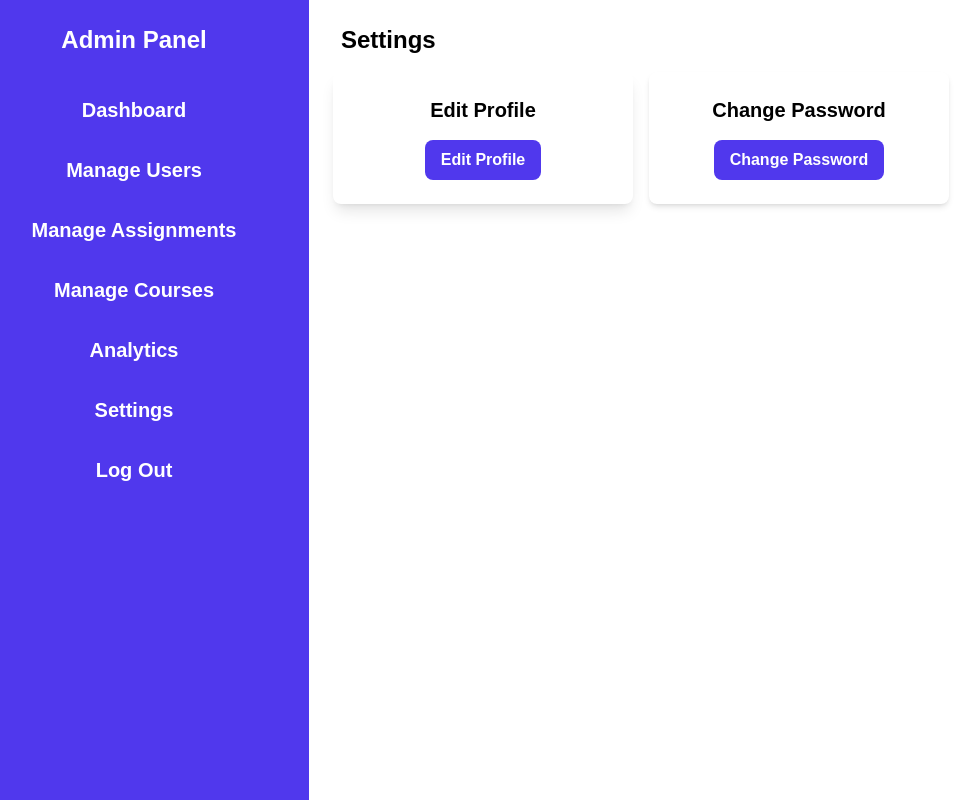
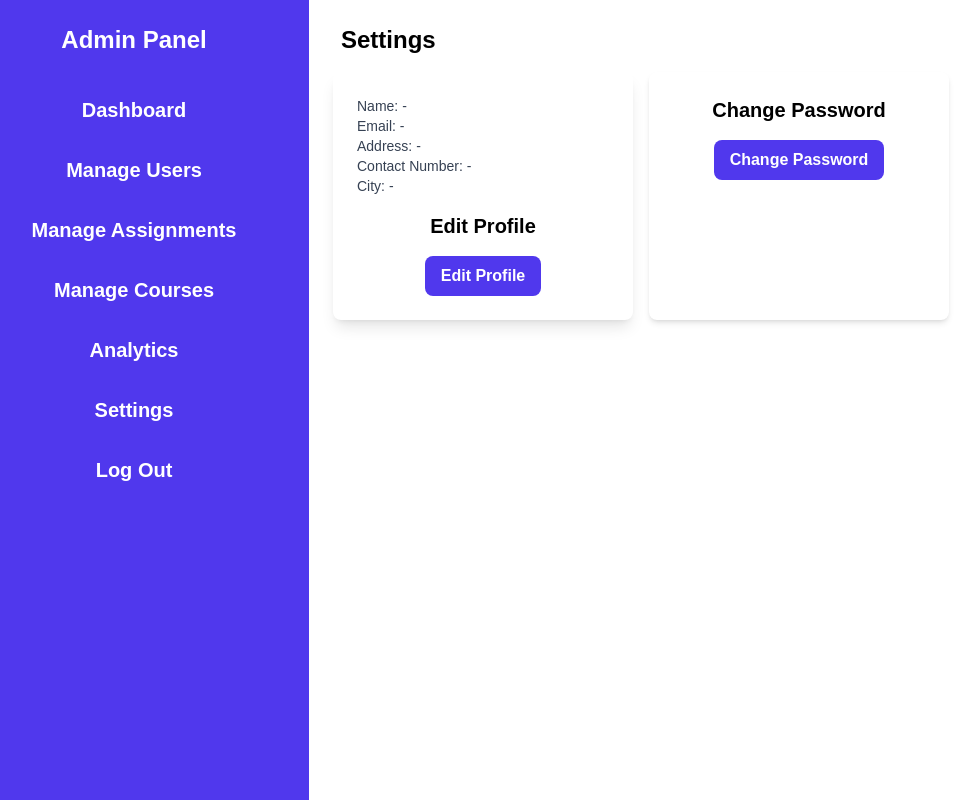
Before and after one commit to randiranirman/Learning-Management-System, a React (Vite) app in the folder frontend/: page /admin/settings in a window 1280 px wide. Shown: the whole page, without its empty margins (41-1020 px from the left). Built offline with nearby package versions, Linux system fonts and the light colour scheme.

Commit message:
added  setttings

```diff
--- a/frontend/src/pages/Login.jsx
+++ b/frontend/src/pages/Login.jsx
@@ -25,7 +25,7 @@ const Login = () => {
 
     try {
       const loginResponse= await login(username, password);
-      const role = loginResponse.role;
+      const role = loginResponse;
 
       setUserRole(role);
       if( role =="admin"){
@@ -36,6 +36,7 @@ const Login = () => {
         navigate("/student");
       } else {
           setError("Unauthorized ")
+
       }
     } catch (err) {
       setError(err.message);
--- a/frontend/src/roles/admin/AdminPages/Settings.jsx
+++ b/frontend/src/roles/admin/AdminPages/Settings.jsx
@@ -1,24 +1,50 @@
-import {  useState } from "react";
+import { useEffect, useState } from "react";
 import EditProfile from "./EditProfile";
-
+import { getAdminDetails } from "../../../utils/adminService";
 
 const Settings = () => {
   const [showEditProfile, setShowEditProfile] = useState(false);
+  const [adminDetails, setAdminDetails] = useState({});
 
+  const fetchAdminDetails = async () => {
+    const id = localStorage.getItem("UserId");
+    if (!id) {
+      console.error("User ID not found in localStorage");
+      return;
+    }
+    try {
+      const details = await getAdminDetails(id);
+      console.log("Admin Details:", details);
+      setAdminDetails(details);
+    } catch (error) {
+      console.error("Failed to fetch admin details:", error);
+    }
+  };
 
+  useEffect(() => {
+    fetchAdminDetails();
+  }, []);
 
   return (
     <>
       <div className="font-semibold text-2xl px-2">Settings</div>
 
       {/* Cards Container */}
-      <div className="flex mt-4 gap-4">
+      <div className="flex mt-4 gap-4 flex-wrap">
         {/* Card 1: Edit Profile */}
         <div
           className="bg-white p-6 rounded-lg shadow-lg flex-1"
           style={{ maxWidth: "300px" }}
         >
           <div className="text-center">
+          <div className="mb-4 text-left text-sm text-gray-700">
+      <p><span className="font-medium">Name:</span> {adminDetails?.firstName || "-"}</p>
+      <p><span className="font-medium">Email:</span> {adminDetails?.email || "-"}</p>
+      <p><span className="font-medium">Address:</span> {adminDetails?.address || "-"}</p>
+      <p><span className="font-medium">Contact Number:</span> {adminDetails?.contactNumber || "-"}</p>
+      <p><span className="font-medium">City:</span> {adminDetails?.city || "-"}</p>
+      {/* Add more fields if needed */}
+    </div>
             <h3 className="text-xl font-semibold mb-4">Edit Profile</h3>
             <button
               onClick={() => setShowEditProfile(true)}
@@ -46,7 +72,12 @@ const Settings = () => {
       </div>
 
       {/* Conditional Render for EditProfile Modal */}
-      {showEditProfile && <EditProfile setShowEditProfile={setShowEditProfile} />}
+      {showEditProfile && (
+        <EditProfile
+          setShowEditProfile={setShowEditProfile}
+          adminDetails={adminDetails}
+        />
+      )}
     </>
   );
 };
--- a/frontend/src/utils/adminService.js
+++ b/frontend/src/utils/adminService.js
@@ -1,25 +1,10 @@
 import axios from "axios";
+import { Trophy } from "lucide-react";
 
 const BASE_URL= "https://localhost:7265/api/admin";
 
 
-export const getAdminDetails =  async ( id ) => {
 
-    try{
-        const response = await axios.get(`${BASE_URL}/${id}`);
-
-        console.log(response);
-
-
-        }catch(error){
-            console.error(error + "error getting details");
-            return null;
-        }
-
-
-
-
-}
 
 export const editAdminDetails = async (updatedData) => {
     const id = localStorage.getItem("UserId");
@@ -46,3 +31,21 @@ export const editAdminDetails = async (updatedData) => {
         throw new Error(error.response?.data?.message || "Failed to edit details");
     }
 };
+
+export const getAdminDetails = async (id ) => {
+    try{
+        const response  = await axios.get(`${BASE_URL}/${id}`, {
+            headers: {
+                Authorization: `Bearer ${localStorage.getItem("accessToken")}`
+            }
+
+        })
+            console.log(response.data)
+        return response.data;
+    }
+    catch(error){
+        console.error("Error fetching admin details:", error.response?.data || error.message);
+        throw new Error(error.response?.data?.message || "Failed to fetch admin details");
+    }
+
+}
--- a/frontend/src/utils/authService.js
+++ b/frontend/src/utils/authService.js
@@ -17,7 +17,7 @@
       const id =  getIdFromToken(accessToken);
       localStorage.setItem("UserId",id);
       console.log("Role", role);
-      return {role,id};
+      return role ;
 
     } catch (error) {
       console.error("Login failed", error.response?.data?.message || error.message);
@@ -36,6 +36,9 @@
 
   }
   };
+
+
+  //logout  the users  by removing the tokens
   export const logout = async () => {
     try {
       await axios.post(
```
